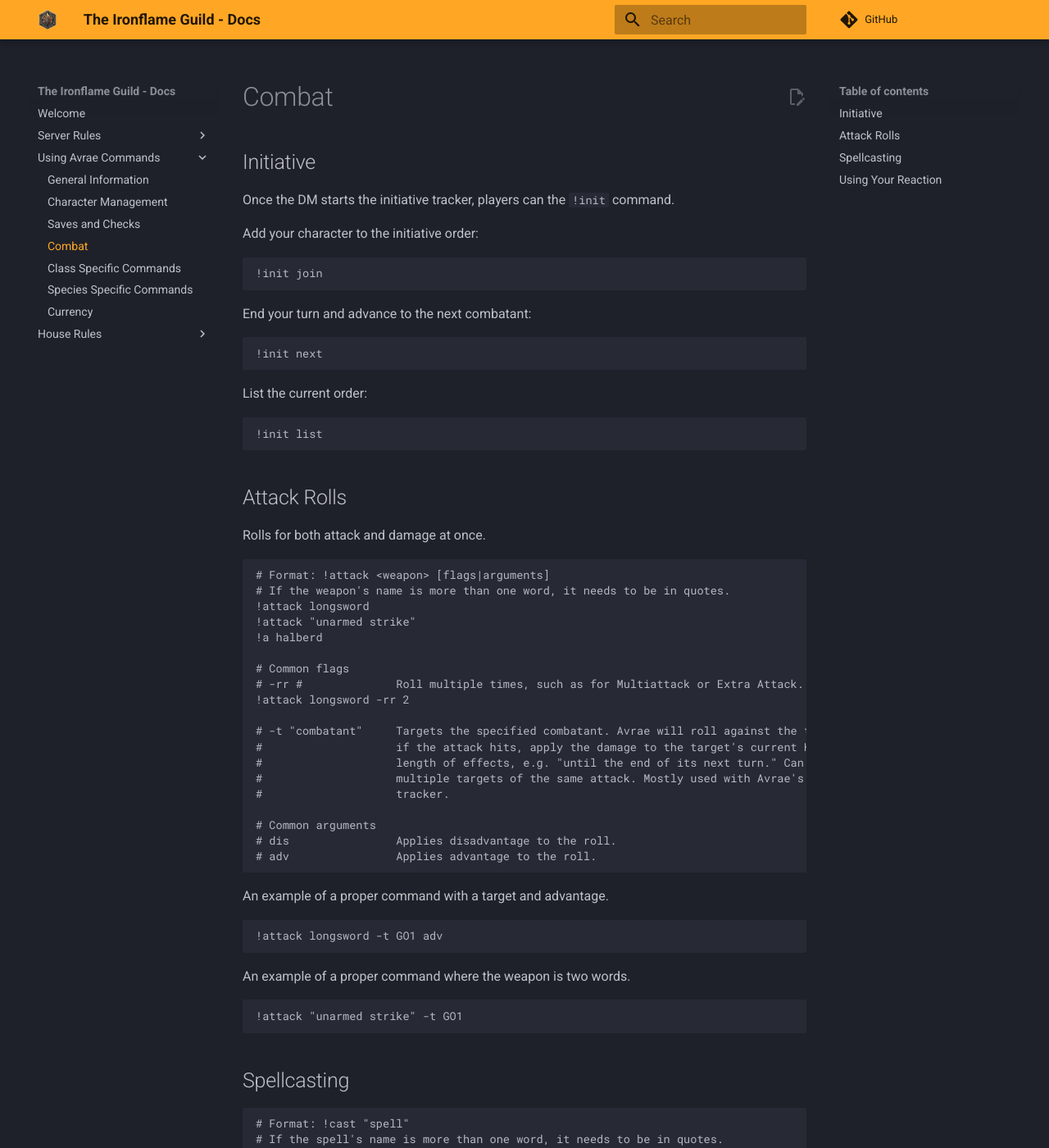
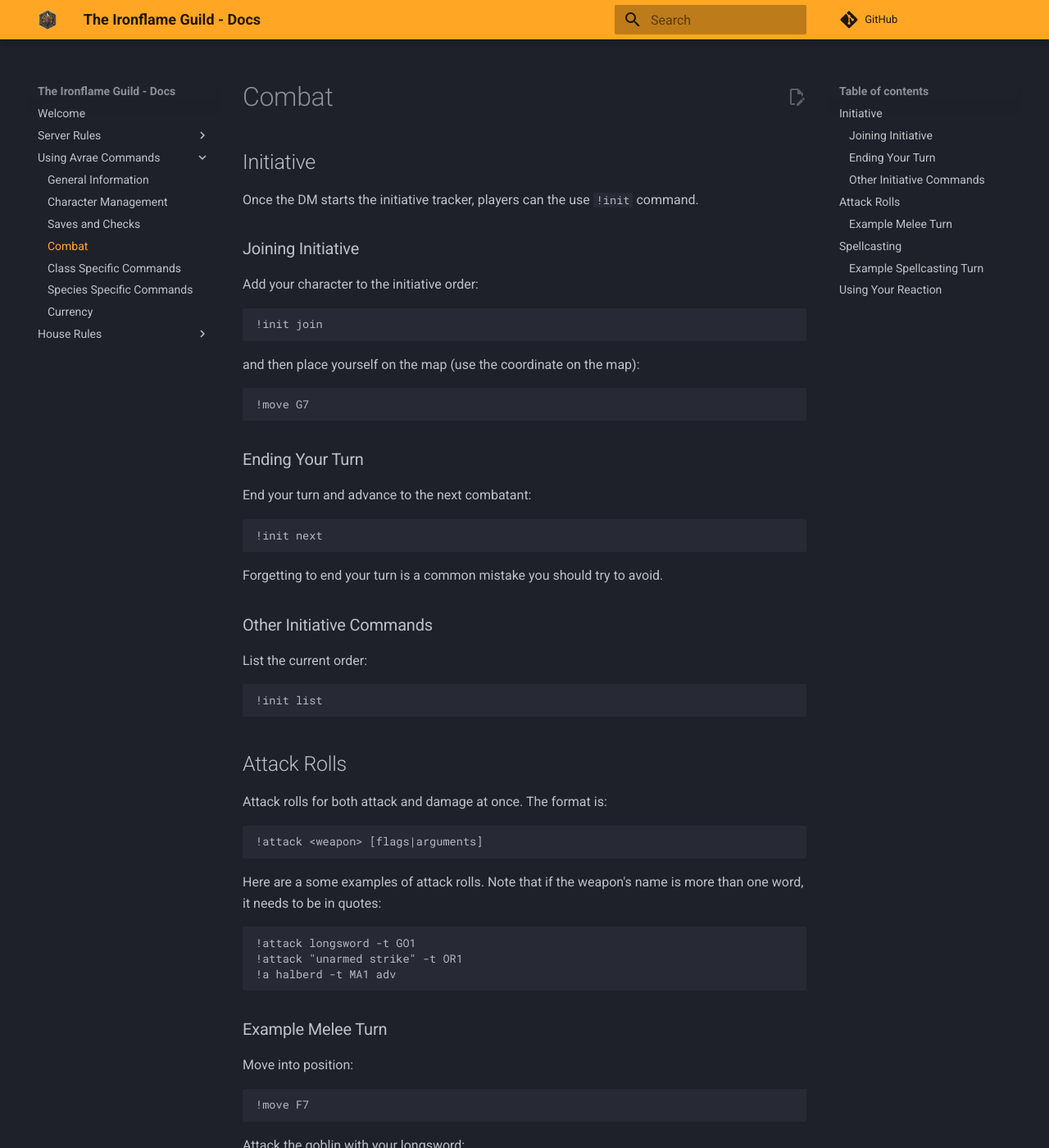
Before and after one commit to adamhstewart/doip-docs, an MkDocs documentation site: the page built from docs/combat.md, in a window 1280 px wide and 1400 px high. Shown: the whole window at 82% size. Built offline with MkDocs 1.6.1 and Material for MkDocs 9.7.7, drawn with Linux system fonts in a browser that asks for light colours; comment, search, counter and statistics services are not loaded; some of the changed text lies outside the part shown.

Commit message:
Update combat for clarity.

````diff
--- a/docs/combat.md
+++ b/docs/combat.md
@@ -2,108 +2,132 @@
 # Combat
 
 ## Initiative
-Once the DM starts the initiative tracker, players can the  `!init` command.
+Once the DM starts the initiative tracker, players can the  use `!init` command.
 
+### Joining Initiative
 Add your character to the initiative order:
 ```sh
 !init join
 ```
 
+and then place yourself on the map (use the coordinate on the map):
+```sh
+!move G7
+```
+### Ending Your Turn
 End your turn and advance to the next combatant:
 ```sh
 !init next
 ```
+Forgetting to end your turn is a common mistake you should try to avoid.
 
+### Other Initiative Commands
 List the current order:
 ```sh
 !init list
 ```
 
 ## Attack Rolls
-Rolls for both attack and damage at once.
-```powershell
-# Format: !attack <weapon> [flags|arguments]
-# If the weapon's name is more than one word, it needs to be in quotes.
-!attack longsword
-!attack "unarmed strike"
-!a halberd
+Attack rolls for both attack and damage at once. The format is:
+```sh
+!attack <weapon> [flags|arguments]
+```
 
-# Common flags
-# -rr #              Roll multiple times, such as for Multiattack or Extra Attack.
-!attack longsword -rr 2
+Here are a some examples of attack rolls. Note that if the weapon's name is more than one word, it needs to be in quotes:
+```sh
+!attack longsword -t GO1
+!attack "unarmed strike" -t OR1
+!a halberd -t MA1 adv
+```
 
-# -t "combatant"     Targets the specified combatant. Avrae will roll against the target's AC, and
-#                    if the attack hits, apply the damage to the target's current HP. Also tracks
-#                    length of effects, e.g. "until the end of its next turn." Can be repeated for
-#                    multiple targets of the same attack. Mostly used with Avrae's initiative
-#                    tracker.
+### Example Melee Turn
+Move into position:
+```sh
+!move F7
+```
 
-# Common arguments
-# dis                Applies disadvantage to the roll.
-# adv                Applies advantage to the roll.
+Attack the goblin with your longsword:
+```sh
+!attack longsword -t GO1
+```
+
+End your turn
+```sh
+!init next
+```
+
+## Spellcasting
+Like attacks, spellcasting rolls the atttack and teh damage at once in this format:
+
+Attack rolls for both attack and damage at once. The format is:
+```sh
+!cast <spell> [flags|arguments]
+```
+
+Here are a some examples of spellcasting rolls. Note that if the spell's name is more than one word, it needs to be in quotes:
+
+```sh
+!cast fireball -t DR1
+!cast "healing word" -t "Fitz"
+```
+
+You can have multiple targets in some spells
+```sh
+!cast "Burning Hands" -t GO1 -t GO2 -t GO3
+```
+
+Many spells can be cast at multiple levels. You can control the level with `-l`
+```sh
+!cast "Ray of Sicknesss" -t GO1 -l 2
 ```
 
 An example of a proper command with a target and advantage.
-
-```sh
-!attack longsword -t GO1 adv
-```
-
-An example of a proper command where the weapon is two words.
-
-```sh
-!attack "unarmed strike" -t GO1
-```
-
-## Spellcasting
-```powershell
-# Format: !cast "spell"
-# If the spell's name is more than one word, it needs to be in quotes.
-!cast fireball
-!cast "healing word"
-
-# Common flags:
-# -i           Ignores spell slots and spellbooks, e.g. casting as a ritual or item.
-
-# -l #         Specifies the level to cast the spell at.
-
-# -rr #        Roll multiple times, such as for a warlock's multiple Eldritch Blasts.
-
-# -t "combatant"        Targets the specified combatant. Avrae will have the target make the saving
-#                       throw, and if the attack hits, apply the damage to the target's current HP.
-#                       Can be repeated for multiple targets of the same attack. Mostly used with
-#                       Avrae's initiative tracker.
-
-# -with <int/wis/cha>   Uses a different skill base for DC/AB (will not account for extra bonuses)
-```
-
-An example of a proper command with a target and advantage.
-
 ```sh
 !cast fireball -t GO1 adv
 ```
-An example of a proper command with multiple targets.
+
+Some other common flags:
+
+- `-i ` Ignores spell slots and spellbooks, e.g. casting as a ritual or item.
+-  `-rr` Roll multiple times, such as for a warlock's multiple Eldritch Blasts.
+- `-with <int/wis/cha>` Uses a different skill base for DC/AB (will not account for extra bonuses)
+
+### Example Spellcasting Turn
+Move into position:
 ```sh
-!cast "burning hands" -t GO1 -t GO2 -t GO3
+!move F7
+```
+
+Cast Burning Hands into a 15ft cone toward three goblins:
+```sh
+!cast "Burning Hands" -t GO1 -t GO2 -t GO3
+```
+
+Move away:
+```sh
+!move G10
+```
+
+End your turn
+```sh
+!init next
 ```
 
 ## Using Your Reaction
 Opportunity attacks:
 ```c
 // Format: !init aoo "attacker name" "attack name" -t "target name"
-!init aoo "Dundan Hammerfist" "greataxe" -t "Goblin 1"
+!init aoo "Mal" "greataxe" -t "Goblin 1"
 ```
 
 Cast a spell as a reaction:
 ```sh
 # Format: !init reactcast "caster name" "spell name" -t "target name"
-!init reactcast "Dundan Hammerfist" "fireball" -t "Goblin 1" -t "Goblin 2" -t "Goblin 3"
-
+!init reactcast "Cindel" "fireball" -t "GO1" -t "GO2" -t "GO3"
+```
 
 Roll a concentration check:
 ```sh
-!conc
-
 # -dc #          Set the DC for the check. Returns a simpler "Success!" or "Fail!" dialog.
 # -t "target"    Specify who is making the check.
 !conc -dc 15 -t "Mind Flayer"
````
Also changed, not shown: docs/avrae.md (+12 -10 lines), docs/downtime.md (+5 -5 lines).
